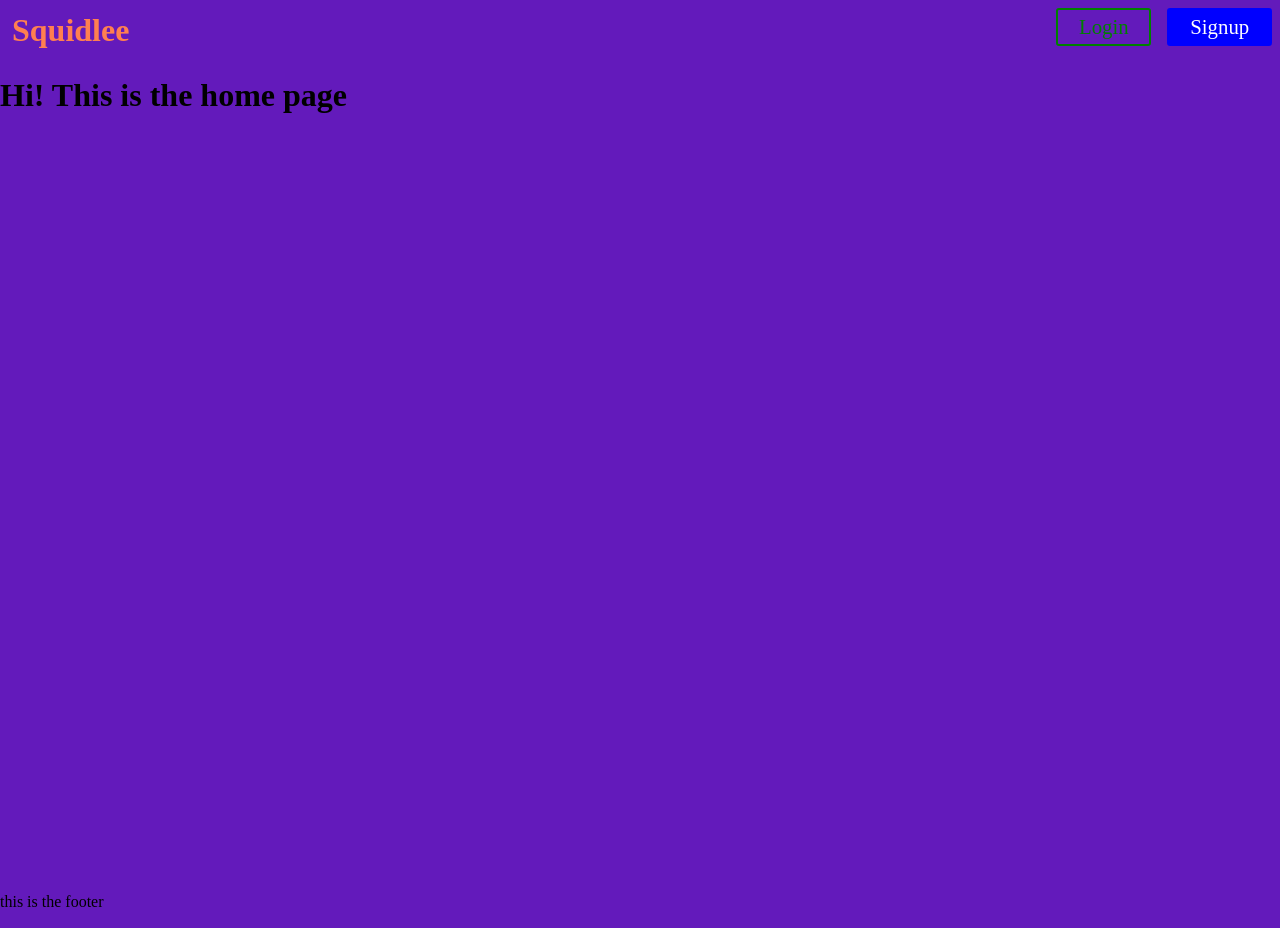
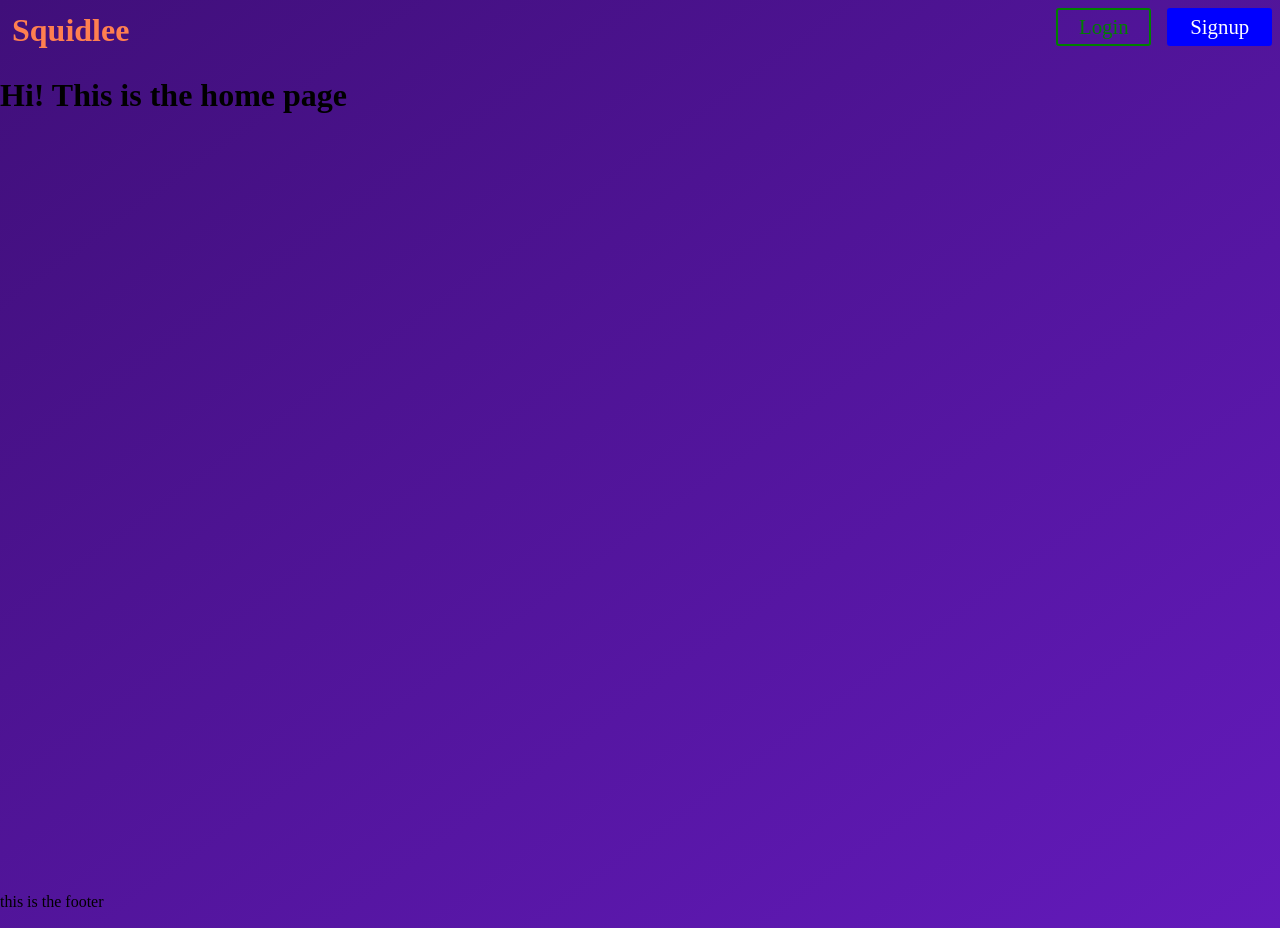
Before and after one commit to CurtisMac/Squidlee, a Next.js app: page / in a window 1280 px wide. Built offline with nearby package versions, Linux system fonts and the light colour scheme.

Commit message:
added gradient

```diff
--- a/components/styles/GlobalStyle.js
+++ b/components/styles/GlobalStyle.js
@@ -3,7 +3,7 @@ import { Normalize } from "styled-normalize";
 
 const GlobalStyles = createGlobalStyle`
   body {
-    background-color: ${props => props.theme.primary};
+    background-image: ${props => props.theme.gradient};
   }
 `;
 
--- a/components/styles/Themes.js
+++ b/components/styles/Themes.js
@@ -1,4 +1,5 @@
 const MainTheme = {
+  //gradient: "linear-gradient(red, yellow)",
   //Primary colors
   primaryLighter: "#8952CB",
   primaryLight: "#6D449F",
@@ -22,15 +23,12 @@ const MainTheme = {
   complementLight: "#EADF58",
   complement: "#FFEC10",
   complementDark: "#BEB122",
-  complementDarker: "#B4A609"
+  complementDarker: "#B4A609",
+  get gradient() {
+    return `linear-gradient(to bottom right, ${this.primaryDarker}, ${
+      this.primary
+    })`;
+  }
 };
 
 export { MainTheme };
-
-const old = {
-  primaryLighter: "#9576AB",
-  primaryLight: "#734C8F",
-  primary: "#542B72",
-  primaryDark: "#3A1356",
-  primaryDarker: "#230439"
-};
```
